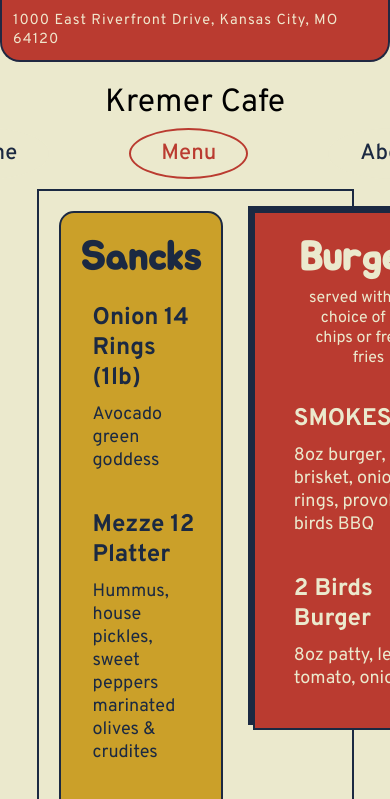
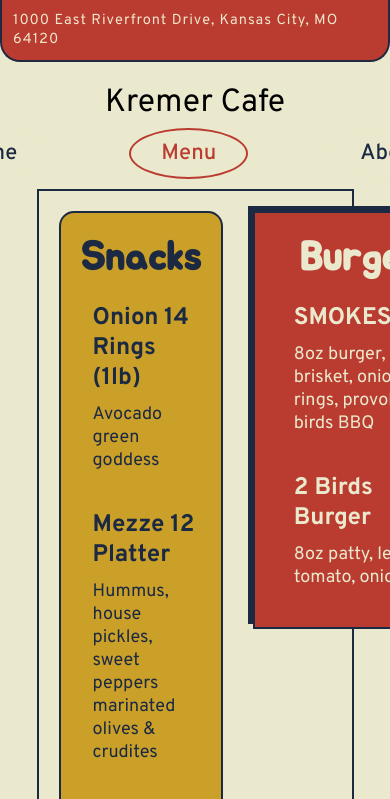
Before and after one commit to nkremer20/odin-restaurant-page, a website built with webpack: page src/template.html in a window 390 px wide. Both pictures are taken after a click on the button "Menu". Shown: the top 799 px of the page. Built offline with nearby package versions, Linux system fonts and the light colour scheme.

Commit message:
Implemented menu page creation function

```diff
--- a/src/index.js
+++ b/src/index.js
@@ -53,29 +53,27 @@ function clearContent() {
     }
 }
 
-// createHeader();
+createHeader();
 
-// home();
+home();
 
 const buttons = document.querySelectorAll('button');
 
-// buttons.forEach(button => {
-//     button.addEventListener('click', () => {
-//         switch (button.textContent) {
-//             case 'Home':
-//                 clearContent();
-//                 home();
-//                 break;
-//             case 'Menu':
-//                 clearContent();
-//                 console.log('Menu');
-//                 break;
-//             case 'About':
-//                 clearContent();
-//                 console.log('About');
-//                 break;
-//         }
-//     });
-// });
-
-console.log('Hello World!');
+buttons.forEach(button => {
+    button.addEventListener('click', () => {
+        switch (button.textContent) {
+            case 'Home':
+                clearContent();
+                home();
+                break;
+            case 'Menu':
+                clearContent();
+                menu()
+                break;
+            case 'About':
+                clearContent();
+                console.log('About');
+                break;
+        }
+    });
+});
--- a/src/menu.js
+++ b/src/menu.js
@@ -0,0 +1,112 @@
+export function menu() {
+    // Create content div
+    const content_div = document.createElement('div');
+    content_div.id = 'content';
+
+    // Create menu container
+    const menu_container = document.createElement('div');
+    menu_container.id = 'menu-container';
+    content_div.appendChild(menu_container);
+
+    // Create snack card
+    const snack_card = document.createElement('div');
+    snack_card.id = 'snack-card';
+
+    // Create snack card header
+    const snack_card_header = document.createElement('div');
+    snack_card_header.classList.add('card-header');
+
+    const snack_card_title = document.createElement('h2');
+    snack_card_title.textContent = 'Snacks';
+    snack_card_header.appendChild(snack_card_title);
+    snack_card.appendChild(snack_card_header);
+
+    menu_container.appendChild(snack_card);
+
+    // Create Burger card
+    const burger_card = document.createElement('div');
+    burger_card.id = 'burger-card';
+
+    // Create burger card header
+    const burger_card_header = document.createElement('div');
+    burger_card_header.classList.add('card-header');
+
+    const burger_card_title = document.createElement('h2');
+    burger_card_title.textContent = 'Burgers';
+    burger_card_header.appendChild(burger_card_title);
+    burger_card.appendChild(burger_card_header);
+
+    menu_container.appendChild(burger_card);
+
+    // Array of objects for menu items
+    const menu_items = [
+        {
+            'category': 'snack',
+            'item_name': 'Onion Rings (1lb)',
+            'price': '14',
+            'description': 'Avocado green goddess'
+        },
+        {
+            'category': 'snack',
+            'item_name': 'Mezze Platter',
+            'price': '12',
+            'description': 'Hummus, house pickles, sweet peppers marinated olives & crudites'
+        },
+        {
+            'category': 'snack',
+            'item_name': 'WINGS 1LB / 2LB',
+            'price': '22-34',
+            'description': 'NAKED, HOT, 2 BIRDS BBQ, OR CAROLINA BBQ W/ CELERY, RANCH OR BLUE CHEESE'
+        },
+        {
+            'category': 'snack',
+            'item_name': 'Meat Platter',
+            'price': '16',
+            'description': 'Italian cured meats, bavarian pretzel beer mustard, pickles'
+        },
+        {
+            'category': 'burger',
+            'item_name': 'SMOKESTACK',
+            'price': '25',
+            'description': '8oz burger, brisket, onion rings, provolone, 2 birds BBQ'
+        },
+        {
+            'category': 'burger',
+            'item_name': '2 Birds Burger',
+            'price': '25',
+            'description': '8oz patty, lettuce, tomato, onion'
+        },
+    ];
+
+    for (const item of menu_items) {
+        let category = item.category;
+
+        let menu_item = document.createElement('div');
+        menu_item.classList.add('menu-item');
+
+        let item_name_ctr = document.createElement('div');
+        item_name_ctr.classList.add('item');
+        menu_item.appendChild(item_name_ctr);
+
+        let item_name = document.createElement('h2');
+        item_name.textContent = item.item_name;
+        item_name_ctr.appendChild(item_name);
+
+        let item_price = document.createElement('h2');
+        item_price.textContent = item.price;
+        item_name_ctr.appendChild(item_price);
+
+        let item_desc_ctr = document.createElement('div');
+        item_desc_ctr.classList.add('item-desc');
+        menu_item.appendChild(item_desc_ctr);
+
+        let item_desc = document.createElement('p');
+        item_desc.textContent = item.description;
+        item_desc_ctr.appendChild(item_desc);
+
+        (category === 'snack') ? snack_card.appendChild(menu_item) : burger_card.appendChild(menu_item)
+    }
+
+    // Add the content div to the DOM
+    document.body.appendChild(content_div);
+};
--- a/src/template.html
+++ b/src/template.html
@@ -6,87 +6,6 @@
     <title>Restaurant Page</title>
 </head>
 <body>
-    <header>
-        <div id="location">
-            <a id='location-link' href="https://www.google.com/maps/place/Two+Birds+One+Stone/@39.1180102,-94.571578,17z/data=!3m1!4b1!4m6!3m5!1s0x87c0f1854ea2940f:0xe9376466a23e2826!8m2!3d39.1180102!4d-94.571578!16s%2Fg%2F11m5s9vnbx?entry=ttu&g_ep=EgoyMDI1MDgxMy4wIKXMDSoASAFQAw%3D%3D">1000 East Riverfront Drive, Kansas City, MO 64120</a>
-        </div>
-        <div id='logo-container'>
-            <h1>Kremer Cafe</h1>
-        </div>
-        <nav>
-            <button>Home</button>
-            <button>Menu</button>
-            <button>About</button>
-        </nav>
-    </header>
-    <div id="content">
-        <div id="menu-container">
-            <div id="snack-card">
-                <div class="card-header">
-                    <h2>Sancks</h2>
-                </div>
-                <div class="menu-item">
-                    <div class="item">
-                        <h2>Onion Rings (1lb)</h2>
-                        <h2>14</h2>
-                    </div>
-                    <div class="item-desc">
-                        <p>Avocado green goddess</p>
-                    </div>
-                </div>
-                <div class="menu-item">
-                    <div class="item">
-                        <h2>Mezze Platter</h2>
-                        <h2>12</h2>
-                    </div>
-                    <div class="item-desc">
-                        <p>Hummus, house pickles, sweet peppers marinated olives & crudites</p>
-                    </div>
-                </div>
-                <div class="menu-item">
-                    <div class="item">
-                        <h2>WINGS 1LB / 2LB</h2>
-                        <h2>22-34</h2>
-                    </div>
-                    <div class="item-desc">
-                        <p>NAKED, HOT, 2 BIRDS BBQ, OR CAROLINA BBQ W/ CELERY, RANCH OR BLUE CHEESE</p>
-                    </div>
-                </div>
-                <div class="menu-item">
-                    <div class="item">
-                        <h2>Meat Platter</h2>
-                        <h2>16</h2>
-                    </div>
-                    <div class="item-desc">
-                        <p>Italian cured meats, bavarian pretzel beer mustard, pickles</p>
-                    </div>
-                </div>
-            </div>
-            <div id="burger-card">
-                <div class="card-header">
-                    <h2>Burgers</h2>
-                    <p>served with your choice of pub chips or french fries</p>
-                </div>
-                <div class="menu-item">
-                    <div class="item">
-                        <h2>SMOKESTACK</h2>
-                        <h2>25</h2>
-                    </div>
-                    <div class="item-desc">
-                        <p>8oz burger, brisket, onion rings, provolone, 2 birds BBQ</p>
-                    </div>
-                </div>
-                <div class="menu-item">
-                    <div class="item">
-                        <h2>2 Birds Burger</h2>
-                        <h2>25</h2>
-                    </div>
-                    <div class="item-desc">
-                        <p>8oz patty, lettuce, tomato, onion</p>
-                    </div>
-                </div>
-            </div>
-        </div>
-    </div>
+
 </body>
 </html>
```
